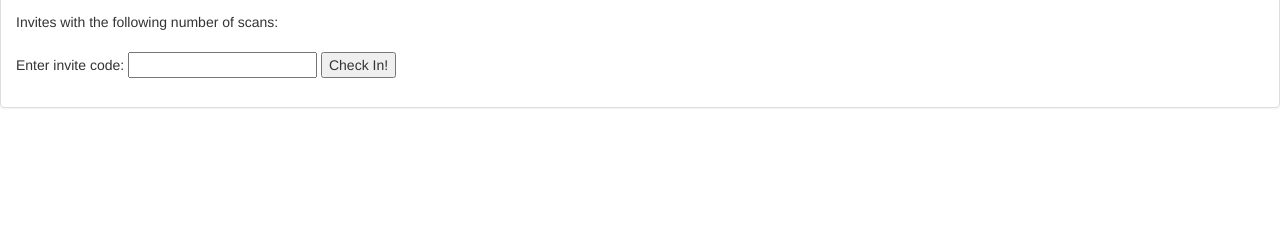
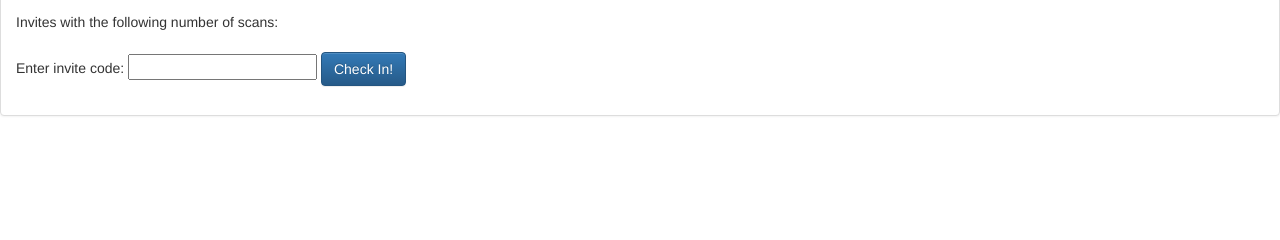
Before and after one commit to robot-head/event-checkin, a Python web app: template checkin-app/templates/event_index.html in a window 1280 px wide. Shown: the part 73-313 px from the top of the page. Run offline with Jinja, Linux system fonts and the light colour scheme; the template is opened without the code that fills it, so the values that code supplies are empty; some libraries are stand-ins or nearby versions.

Commit message:
Pretty the check in button

```diff
--- a/checkin-app/templates/event_index.html
+++ b/checkin-app/templates/event_index.html
@@ -31,7 +31,7 @@
     <form action="/event/{{ event.key().id() }}/ticket/mark" method="POST">
       <p>Enter invite code:
          <input type="text" pattern="\d*" name="code">
-         <input type="submit" value="Check In!">
+         <button type="submit" class="btn btn-primary">Check In!</button>
     </form>
       </div>
 </div>
```
